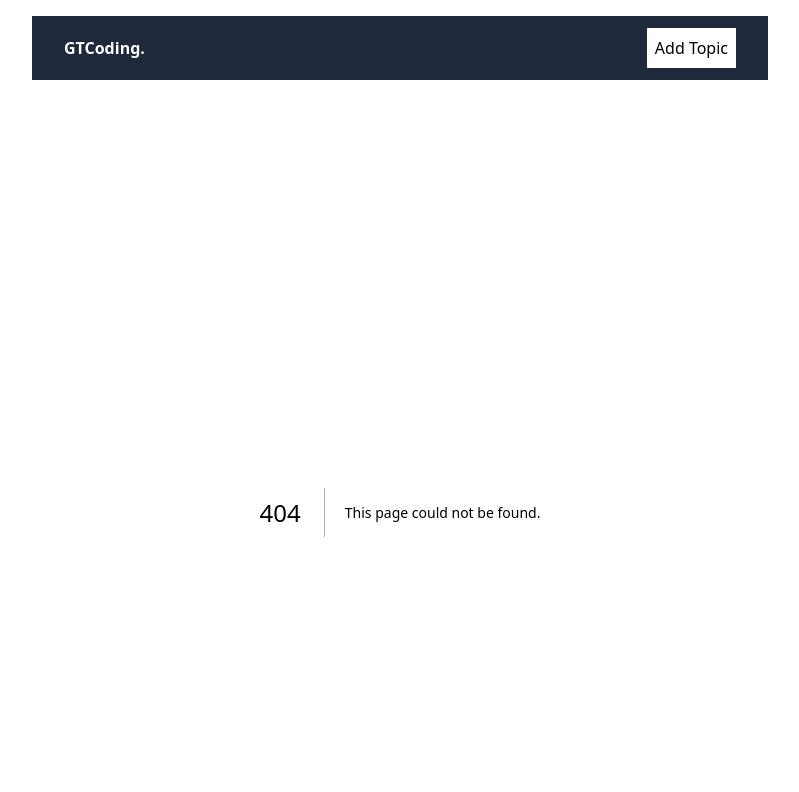
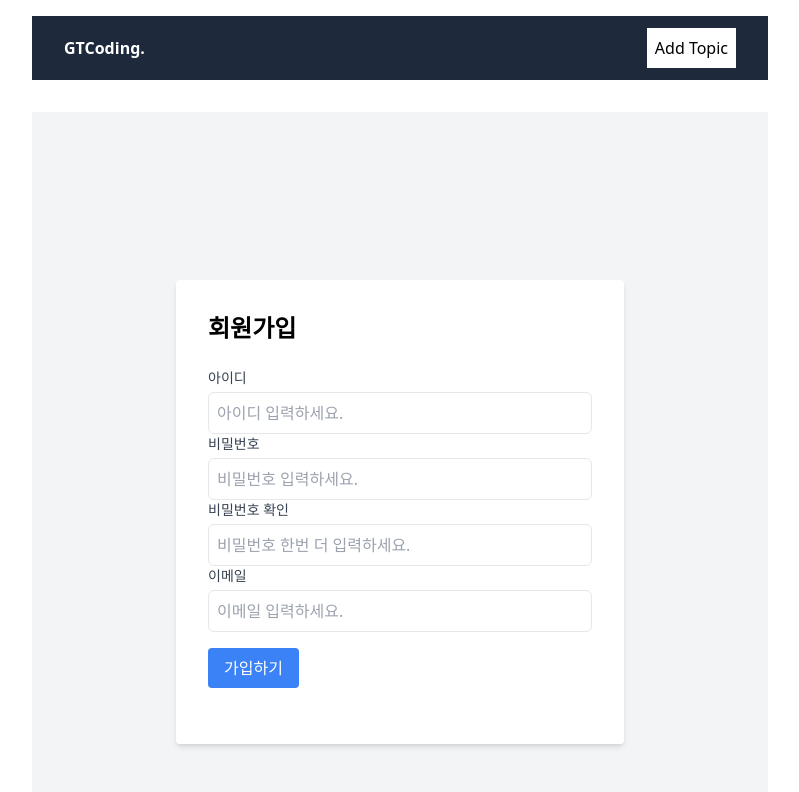
Before and after one commit to kyoungholee/mongo-crud, a Next.js app: page /components/viewRegister in a window 1280 px wide. Before the commit this address had no page. Shown: the top 792 px of the page, without its empty margins (240-1039 px from the left). Built offline with nearby package versions, Linux system fonts and the light colour scheme.

Commit message:
style : 회원가입 UI 및 유효성 검사

```diff
--- /dev/null
+++ b/src/app/components/viewRegister/page.tsx
@@ -0,0 +1,119 @@
+"use client"
+
+import React, { useState } from 'react';
+
+const ViewRegister: React.FC = () => {
+
+    const [id, setId] = useState<string>("");
+    const [password, setPassword] = useState<string>("");
+    const [checkpassword, setCheckpassword] = useState<string>("");
+    const [email, setEmail] = useState<string>("");
+
+
+
+    const SignupHandler = () => {
+
+        const isEmailValid = (input: string): boolean => {
+            // 간단한 이메일 유효성 검사
+            const emailRegex = /^[^\s@]+@[^\s@]+\.[^\s@]+$/;
+            return emailRegex.test(input);
+          };
+
+          const isPasswordValid = (input: string): boolean => {
+            // 비밀번호는 최소 8자 이상이어야 합니다.
+            return input.length >= 8;
+          };
+
+
+            // 각 입력 필드의 유효성 검사
+            if (!isEmailValid(email)) {
+              alert('유효한 이메일을 입력하세요.');
+              return;
+            }
+
+            if (!isPasswordValid(password)) {
+              alert('비밀번호는 최소 8자 이상이어야 합니다.');
+              return;
+            }
+
+            if (password !== checkpassword) {
+              alert('비밀번호와 비밀번호 확인이 일치하지 않습니다.');
+              return;
+            }
+
+            // 여기서 서버로 회원가입 요청을 보내거나 다른 로직을 수행할 수 있습니다.
+            alert('회원가입이 성공적으로 완료되었습니다!');
+
+
+    }
+
+
+
+  return (
+    <div className="flex items-center justify-center min-h-screen bg-gray-100">
+      <div className="w-full max-w-md p-8 bg-white rounded shadow-md">
+        <h1 className="mb-6 text-2xl font-semibold">회원가입</h1>
+        <form>
+          {/* 여기에 회원가입 양식 필드들을 추가하세요 */}
+          <div className="mb-4">
+            <label htmlFor="username" className="block text-sm font-medium text-gray-700">
+              아이디
+            </label>
+            <input
+              type="text"
+              id="username"
+              value={id}
+              name="username"
+              className="w-full p-2 mt-1 border rounded-md"
+              placeholder="아이디 입력하세요."
+            />
+            <label htmlFor="password" className="block text-sm font-medium text-gray-700">
+              비밀번호
+            </label>
+            <input
+              type="password"
+              id="password"
+              name="password"
+              value={password}
+              className="w-full p-2 mt-1 border rounded-md"
+              placeholder="비밀번호 입력하세요."
+            />
+            <label htmlFor="passwordcheck" className="block text-sm font-medium text-gray-700">
+              비밀번호 확인
+            </label>
+            <input
+              type="password"
+              id="passwordcheck"
+              name="passwordcheck"
+              value={checkpassword}
+              className="w-full p-2 mt-1 border rounded-md"
+              placeholder="비밀번호 한번 더 입력하세요."
+            />
+            <label htmlFor="email" className="block text-sm font-medium text-gray-700">
+              이메일
+            </label>
+            <input
+              type="text"
+              id="email"
+              value={email}
+              name="email"
+              className="w-full p-2 mt-1 border rounded-md"
+              placeholder="이메일 입력하세요."
+            />
+          </div>
+          <div className="mb-6">
+            <button
+              type="submit"
+              onClick={SignupHandler}
+              className="px-4 py-2 text-white bg-blue-500 rounded hover:bg-blue-600 focus:outline-none focus:shadow-outline-blue active:bg-blue-800"
+            >
+              가입하기
+            </button>
+          </div>
+        </form>
+      </div>
+    </div>
+  );
+};
+
+export default ViewRegister;
```
